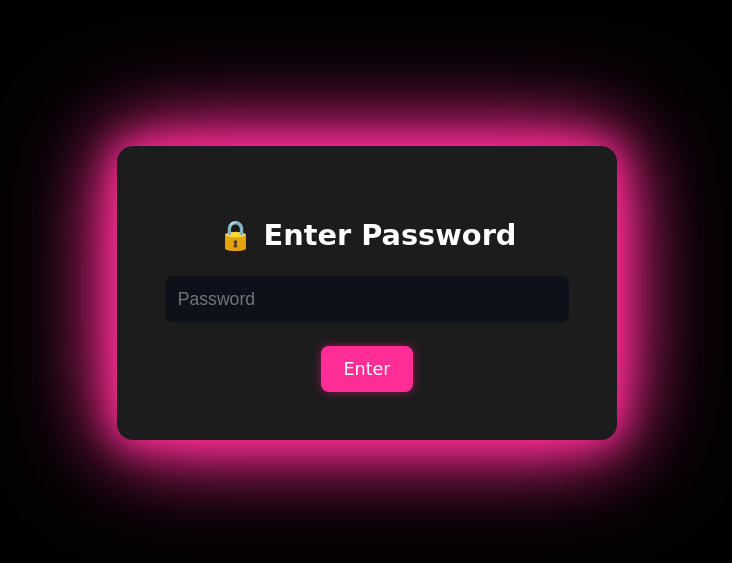
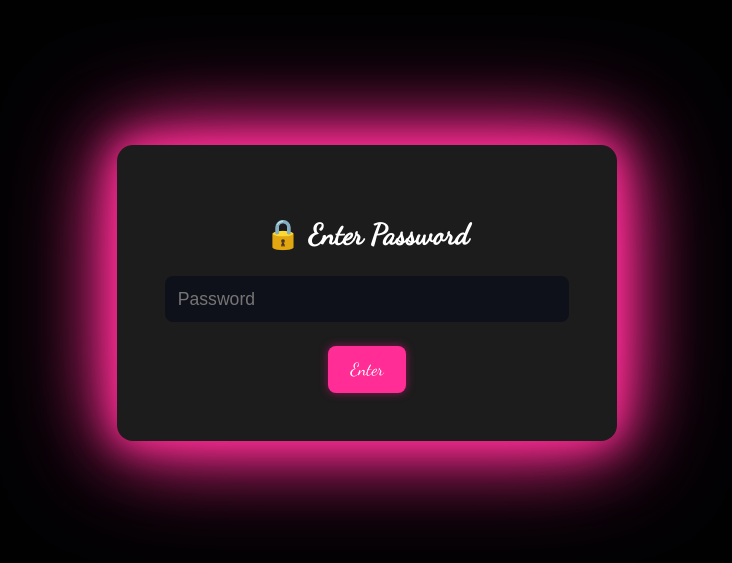
Before and after one commit to QwQ-Op/EB-gallery, a website: page public/index.html in a window 1280 px wide. Shown: the part 107-670 px from the top of the page, without its empty margins (273-1005 px from the left). Drawn offline with Linux system fonts and the light colour scheme; no server answers.

Commit message:
Update styles.css

```diff
--- a/public/styles.css
+++ b/public/styles.css
@@ -1,3 +1,5 @@
+@import url('https://fonts.googleapis.com/css2?family=Dancing+Script&display=swap');
+
 :root {
   --bg: #0b0b0f;
   --card: #151521;
```
